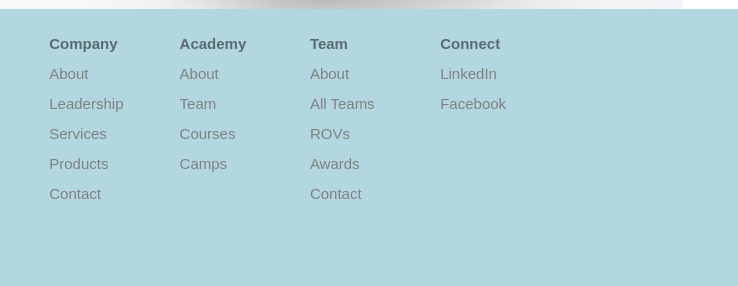
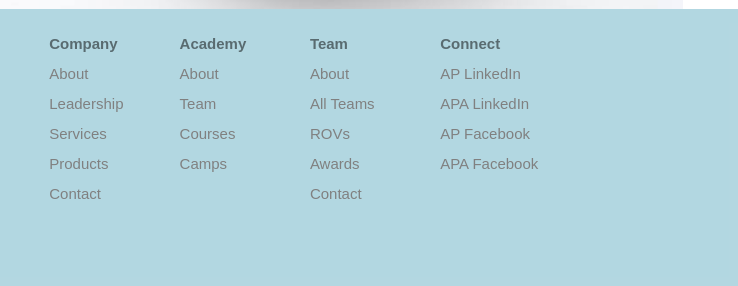
Before and after one commit to amrme/aquaphoton, a website: page 0.html in a window 1280 px wide. Shown: the part 740-1026 px from the top of the page, 542-1280 px from the left. Drawn offline with nearby package versions, Linux system fonts and the light colour scheme; some packages are replaced by stand-ins of ours.

Commit message:
added social media to footer

```diff
--- a/0.html
+++ b/0.html
@@ -127,8 +127,10 @@
               <div class="col-sm-3">
                 <!-- connect -->
                 <ul class="list-unstyled"> Connect
-                  <li><a href="#">LinkedIn</a></li>
-                  <li><a href="#">Facebook</a></li>
+                  <li><a href="https://www.linkedin.com/company/10341334" target="_blank">AP LinkedIn</a></li>
+                  <li><a href="https://www.linkedin.com/company/aquaphoton-academy" target="_blank">APA LinkedIn</a></li>
+                  <li><a href="https://www.facebook.com/Aquaphoton-Company-Egypt-1607934252827861" target="_blank">AP Facebook</a></li>
+                  <li><a href="https://www.facebook.com/AquaphotonRov" target="_blank">APA Facebook</a></li>
                 </ul>
               </div>
             </div>
```
Also changed, not shown: 1.html (+4 -2 lines), academy.html (+5 -3 lines), index.html (+4 -4 lines).
